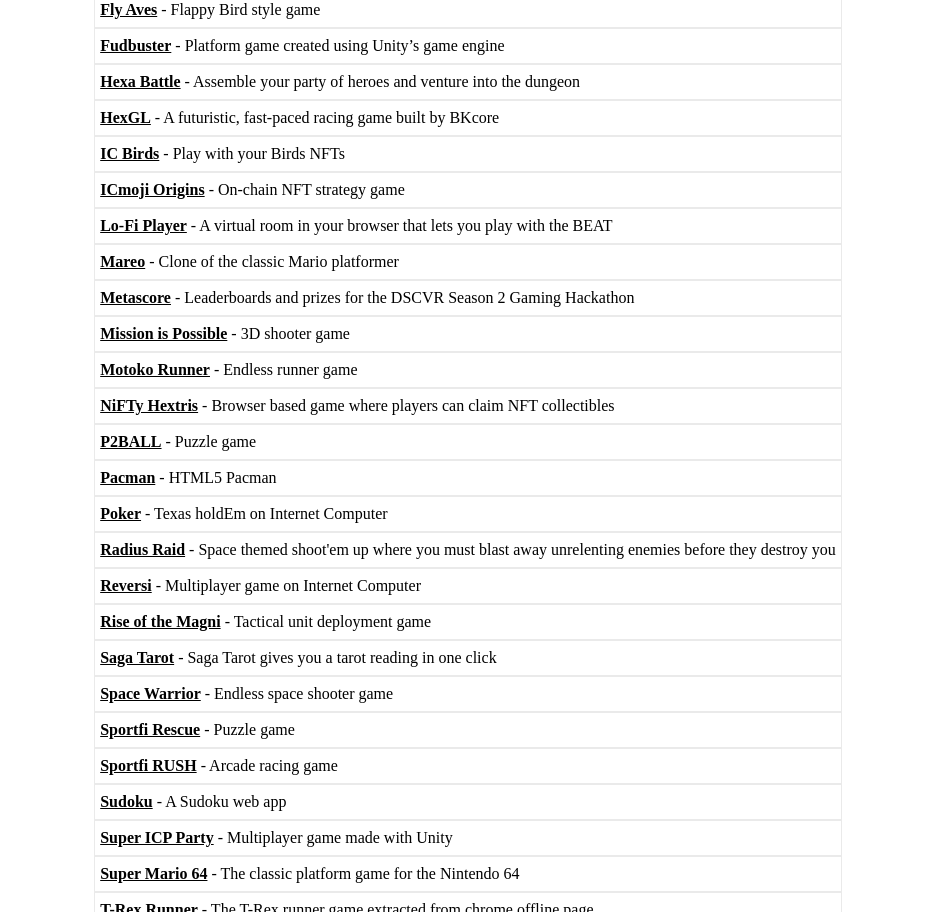
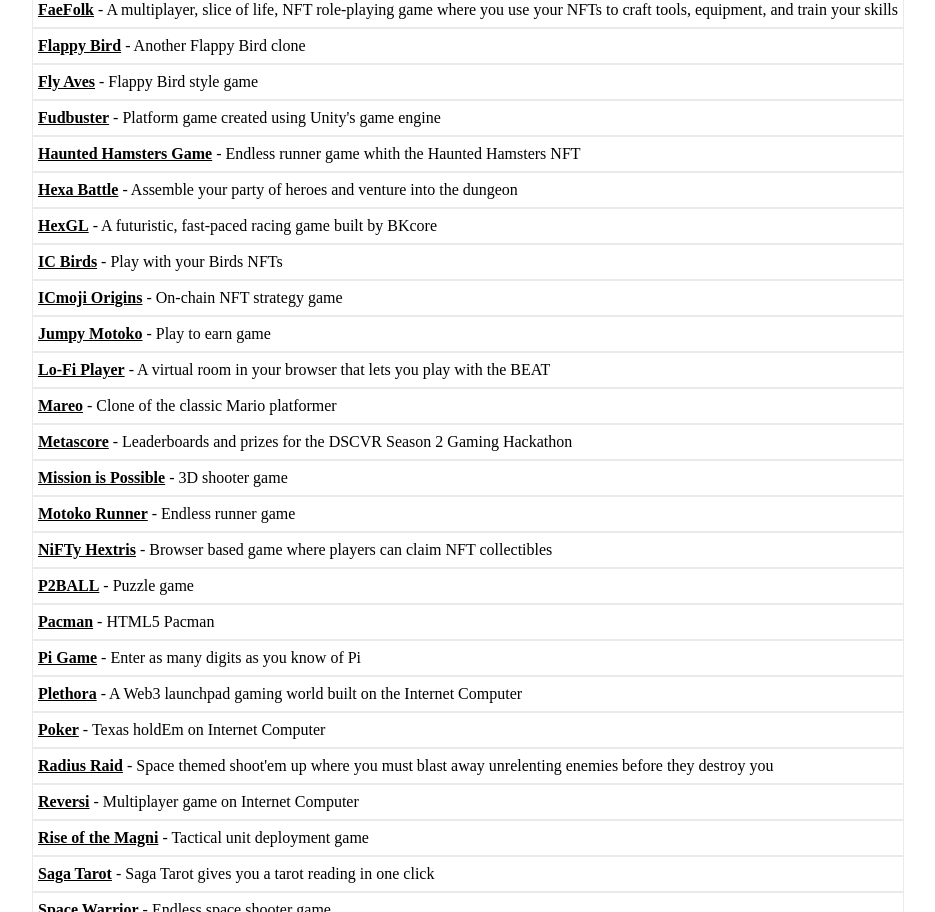
Before and after one commit to rjlucasm/ictoday, a Next.js app: page /games in a window 1280 px wide. Shown: the part 720-1632 px from the top of the page, without its empty margins (172-1107 px from the left). Built offline with nearby package versions, Linux system fonts and the light colour scheme.

Commit message:
New Games YAY

```diff
--- a/pages/games.js
+++ b/pages/games.js
@@ -51,6 +51,9 @@ export default function Games() {
                 <a href="https://7qx3n-ziaaa-aaaad-qaqca-cai.raw.ic0.app/" target="_blank" rel="noopener noreferrer">CubeRun</a> - Avoid cubes while the spaceship you control gradually goes faster and faster
             </div>
             <div className="pagescard">
+                <a href="https://mqkdm-zqaaa-aaaah-ablsa-cai.raw.ic0.app/" target="_blank" rel="noopener noreferrer">Cubetopia</a> - Own a unique island on the blockchain. Create whatever you desire
+            </div>
+            <div className="pagescard">
                 <a href="https://cycles.bet/" target="_blank" rel="noopener noreferrer">Cycles Bet</a> - Bet cycles play dices
             </div>
             <div className="pagescard">
@@ -63,13 +66,19 @@ export default function Games() {
                 <a href="https://avpoh-raaaa-aaaad-qavua-cai.raw.ic0.app/" target="_blank" rel="noopener noreferrer">EZCraft</a> - Simple remake of the classic Minecraft game
             </div>
             <div className="pagescard">
+                <a href="https://ge5fs-qyaaa-aaaap-qam6a-cai.raw.ic0.app/" target="_blank" rel="noopener noreferrer">FaeFolk</a> - A multiplayer, slice of life, NFT role-playing game where you use your NFTs to craft tools, equipment, and train your skills
+            </div>
+            <div className="pagescard">
                 <a href="https://jlsls-yaaaa-aaaah-aaoia-cai.raw.ic0.app/" target="_blank" rel="noopener noreferrer">Flappy Bird</a> - Another Flappy Bird clone
             </div>
             <div className="pagescard">
                 <a href="https://bjv3y-niaaa-aaaah-aadsq-cai.ic0.app/" target="_blank" rel="noopener noreferrer">Fly Aves</a> - Flappy Bird style game
             </div>
             <div className="pagescard">
-                <a href="https://zxkrk-xyaaa-aaaad-qad5q-cai.raw.ic0.app/" target="_blank" rel="noopener noreferrer">Fudbuster</a> - Platform game created using Unity’s game engine
+                <a href="https://zxkrk-xyaaa-aaaad-qad5q-cai.raw.ic0.app/" target="_blank" rel="noopener noreferrer">Fudbuster</a> - Platform game created using Unity&apos;s game engine
+            </div>
+            <div className="pagescard">
+                <a href="https://kwcwy-yaaaa-aaaak-aagma-cai.raw.ic0.app/" target="_blank" rel="noopener noreferrer">Haunted Hamsters Game</a> - Endless runner game whith the Haunted Hamsters NFT
             </div>
             <div className="pagescard">
                 <a href="https://ucclg-dqaaa-aaaah-qanca-cai.raw.ic0.app/" target="_blank" rel="noopener noreferrer">Hexa Battle</a> - Assemble your party of heroes and venture into the dungeon
@@ -82,6 +91,9 @@ export default function Games() {
             </div>
             <div className="pagescard">
                 <a href="https://icmojis.com/" target="_blank" rel="noopener noreferrer">ICmoji Origins</a> - On-chain NFT strategy game
+            </div>
+            <div className="pagescard">
+                <a href="https://w7s2y-nqaaa-aaaag-aao3a-cai.raw.ic0.app/" target="_blank" rel="noopener noreferrer">Jumpy Motoko</a> - Play to earn game
             </div>
             <div className="pagescard">
                 <a href="https://hl2zz-gyaaa-aaaad-qas3a-cai.raw.ic0.app/" target="_blank" rel="noopener noreferrer">Lo-Fi Player</a> - A virtual room in your browser that lets you play with the BEAT
@@ -109,6 +121,12 @@ export default function Games() {
             </div>
             <div className="pagescard">
                 <a href="https://y5ftq-viaaa-aaaad-qad2q-cai.raw.ic0.app/" target="_blank" rel="noopener noreferrer">Pacman</a> - HTML5 Pacman
+            </div>
+            <div className="pagescard">
+                <a href="https://kphpx-3iaaa-aaaad-qcbca-cai.raw.ic0.app/" target="_blank" rel="noopener noreferrer">Pi Game</a> - Enter as many digits as you know of Pi
+            </div>
+            <div className="pagescard">
+                <a href="https://plethora.game/" target="_blank" rel="noopener noreferrer">Plethora</a> - A Web3 launchpad gaming world built on the Internet Computer
             </div>
             <div className="pagescard">
                 <a href="https://lm5fh-ayaaa-aaaah-aafua-cai.raw.ic0.app/" target="_blank" rel="noopener noreferrer">Poker</a> - Texas holdEm on Internet Computer
```
